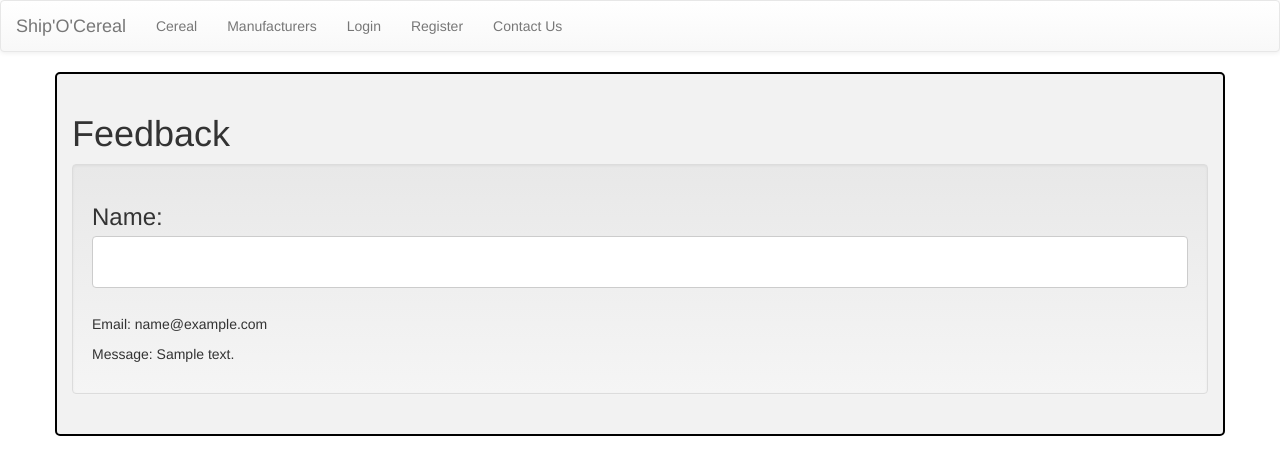
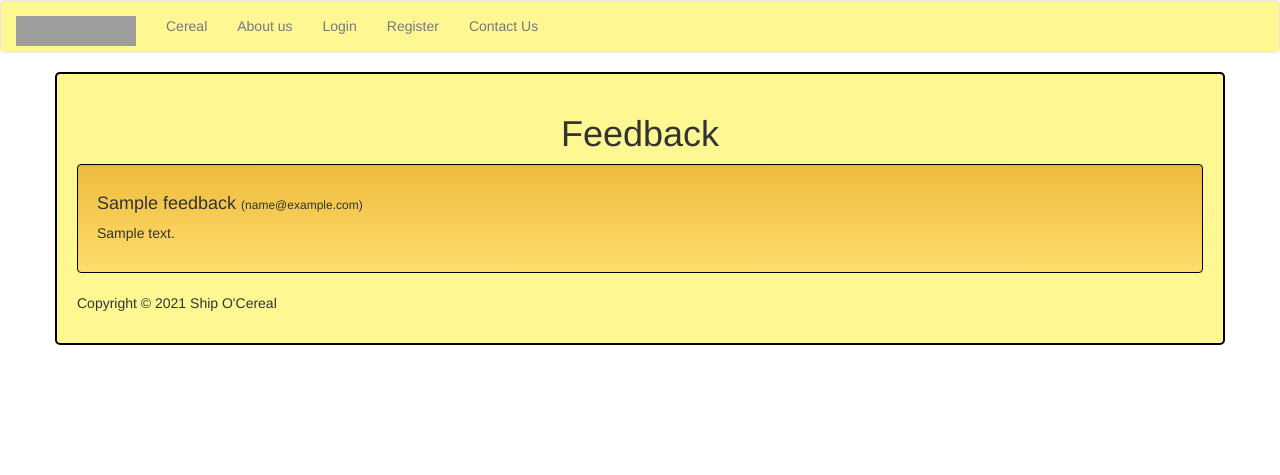
Before and after one commit to trudzer/ship-o-cereal, a Django app: template templates/feedback.html in a window 1280 px wide. Shown: the top 475 px of the page. Run offline with Django 3.2, Linux system fonts and the light colour scheme; the template is opened without the code that fills it: most values are stand-ins (such as "Sample title", 1, 10 or a date in 2020); form fields are guessed from the names that the template uses; some libraries are stand-ins or nearby versions; grey boxes are pictures that could not be loaded.

Commit message:
changes my doode

```diff
--- a/ship_o_cereal/urls.py
+++ b/ship_o_cereal/urls.py
@@ -25,9 +25,6 @@ urlpatterns = [
     path('manufacturers/', include('manufacturer.urls')),
     path('user/', include('user.urls')),
     path('contact_us/', views.contact_us, name="contact_us"),
-<<<<<<< HEAD
+    path('feedback/', views.feedback, name="feedback"),
     path('about_us/',views.about_us, name="about_us")
-=======
-    path('feedback/', views.feedback, name="feedback")
->>>>>>> 379bccb0e78bdbd64018628242833e133aec93f1
 ]
--- a/static/css/main.css
+++ b/static/css/main.css
@@ -1,14 +1,25 @@
 body {
-    background-color: #f0ad4e;
+    background-color: #ffffff;
 }
 
 .cereal {
-    height: 33%;
+
+    height: 50%;
     float: left;
     width: 50%; /* three boxes (use 25% for four, and 50% for two, etc) */
-    padding: 50px; /* if you want space between the images */
+    padding: 5px; /* if you want space between the images */
     box-sizing: border-box;
     border-bottom: solid 5px rgba(155, 155, 155, .5);
+}
+
+.well.cereal{
+    background-image: linear-gradient(#eebb3d, #ffdd6c);
+    border-color: black;
+}
+
+.well.feedback{
+    background-image: linear-gradient(#eebb3d, #ffdd6c);
+    border-color: black;
 }
 
 .container {
@@ -26,12 +37,15 @@ body {
     padding: 50px; /* if you want space between the images */
     box-sizing: border-box;
     border-bottom: solid 5px rgba(155, 155, 155, .5);
+    background-image: linear-gradient(#eebb3d, #ffdd6c);
+    border-color: black;
 }
 
 .cereal-img {
+    width:35%;
+    height: 75%;
     max-width: 250px;
     max-height: 250px;
-    border: 2px solid black;
 }
 
 .manufacturer-img {
@@ -46,10 +60,14 @@ body {
 
 .profile-image {
     height: 48px;
-    position:fixed;
+    position: fixed;
     right:30px;
     top:1px;
     border: solid 2px rgba(155, 155, 155, .5);
+}
+
+.logo-img {
+    top: 1px;
 }
 
 #id_message {
@@ -84,13 +102,38 @@ input[type=submit]:hover {
   background-color: #45a049;
 }
 
-/* Add a background color and some padding around the form */
+h4 span {
+    display: inline;
+}
+
+h4 span.major {
+    font-size: 18px;
+}
+
+h4 span.minor {
+    font-size: 12px;
+}
+
+.about_us-img {
+    max-width: 500px;
+    max-height: 500px;
+}
+
 .container {
   border-radius: 5px;
   background-color: #f2f2f2;
+  background-color: #fff792;
   padding: 20px;
 }
 .about_us-img {
     max-width: 500px;
     max-height: 500px;
 }
+
+.container-fluid {
+    background-color: #fff792;
+}
+
+.red {
+    text-align: center;
+}
--- a/templates/base.html
+++ b/templates/base.html
@@ -3,11 +3,11 @@
 <html lang="en">
 <head>
     <meta charset="UTF-8">
-    <title>Ship'O'Cereal</title>
-    <link rel="stylesheet" href="{% static 'css/main.css' %}"/>
+    <title>Ship O'Cereal</title>
     <link rel="stylesheet" href="https://maxcdn.bootstrapcdn.com/bootstrap/3.3.7/css/bootstrap.min.css" integrity="sha384-BVYiiSIFeK1dGmJRAkycuHAHRg32OmUcww7on3RYdg4Va+PmSTsz/K68vbdEjh4u" crossorigin="anonymous">
     <!-- Optional theme -->
     <link rel="stylesheet" href="https://maxcdn.bootstrapcdn.com/bootstrap/3.3.7/css/bootstrap-theme.min.css" integrity="sha384-rHyoN1iRsVXV4nD0JutlnGaslCJuC7uwjduW9SVrLvRYooPp2bWYgmgJQIXwl/Sp" crossorigin="anonymous">
+    <link rel="stylesheet" href="{% static 'css/main.css' %}"/>
 </head>
 <body>
     {% include 'navigation.html' %}
--- a/templates/cereal/single_cereal.html
+++ b/templates/cereal/single_cereal.html
@@ -4,7 +4,7 @@
         <h4>{{ cereal.name }}</h4>
         <p>{{ cereal.description }}</p>
     </a>
-    <a href="/user/profile">
+    <a href="/cereals/{{ cereal.id }}">
         <button type="submit" class="btn btn-primary pull-right" style="clear:both; margin: 10px 0">More Information</button>
     </a>
     <a href="/user/profile">
--- a/templates/feedback.html
+++ b/templates/feedback.html
@@ -6,4 +6,5 @@
             {% include 'single_feedback.html' with  feedback=feedback %}
         {% endfor %}
     </div>
+    <p>Copyright © 2021 Ship O'Cereal</p>
 {% endblock %}
--- a/templates/navigation.html
+++ b/templates/navigation.html
@@ -8,16 +8,19 @@
         <span class="icon-bar"></span>
         <span class="icon-bar"></span>
       </button>
-      <a class="navbar-brand" href="/">Ship'O'Cereal</a>
+      <a class="navbar-brand" href="/">
+          <img src="https://i.ibb.co/XWpML4b/ship-Ocereal-Logo.png" alt="Ship O'Cereal Logo" height="30px" width="120px" class="logo-img">
+      </a>
     </div>
 
     <!-- Collect the nav links, forms, and other content for toggling -->
     <div class="collapse navbar-collapse" id="bs-example-navbar-collapse-1">
       <ul class="nav navbar-nav">
         <li><a href="{% url 'cereal-index' %}">Cereal<span class="sr-only">(current)</span></a></li>
-        <li><a href=" {% url 'manufacturer-index' %}">Manufacturers</a></li>
+        <li><a href=" {% url 'about_us' %}">About us</a></li>
         {% if user.is_superuser %}
             <li><a href="{% url 'create_cereal' %}">Create cereal</a></li>
+            <li><a href="{% url 'manufacturer-index' %}">Manufacturers</a></li>
         {% endif %}
         {% if user.is_authenticated %}
             <li><a href="{% url 'profile' %}">Profile</a></li>
@@ -40,7 +43,7 @@
         {% endif %}
         {% if user.is_authenticated %}
             <a href="{% url 'profile' %}">
-                <img src="{{ user.profile.profile_image }}" class="profile-image" />
+                <img src="{{ user.profile.profile_image }}" class="navbar profile-image" />
             </a>
       {% endif %}
       </ul>
--- a/templates/single_feedback.html
+++ b/templates/single_feedback.html
@@ -1,5 +1,7 @@
 <div class="well feedback">
-    <h3>Name: {{ contact_form.name }}</h3>
-    <p>Email: {{ contactus.email }}</p>
-    <p>Message: {{ contactus.message }}</p>
+    <h4>
+        <span class="major">{{ feedback.name }}</span>
+        <span class="minor">({{ feedback.email }})</span>
+    </h4>
+    <p>{{ feedback.message  }}</p>
 </div>
```
Also changed, not shown: contact_form/views.py (+3 -7 lines), templates/manufacturer/index.html (+6 -1 lines).
